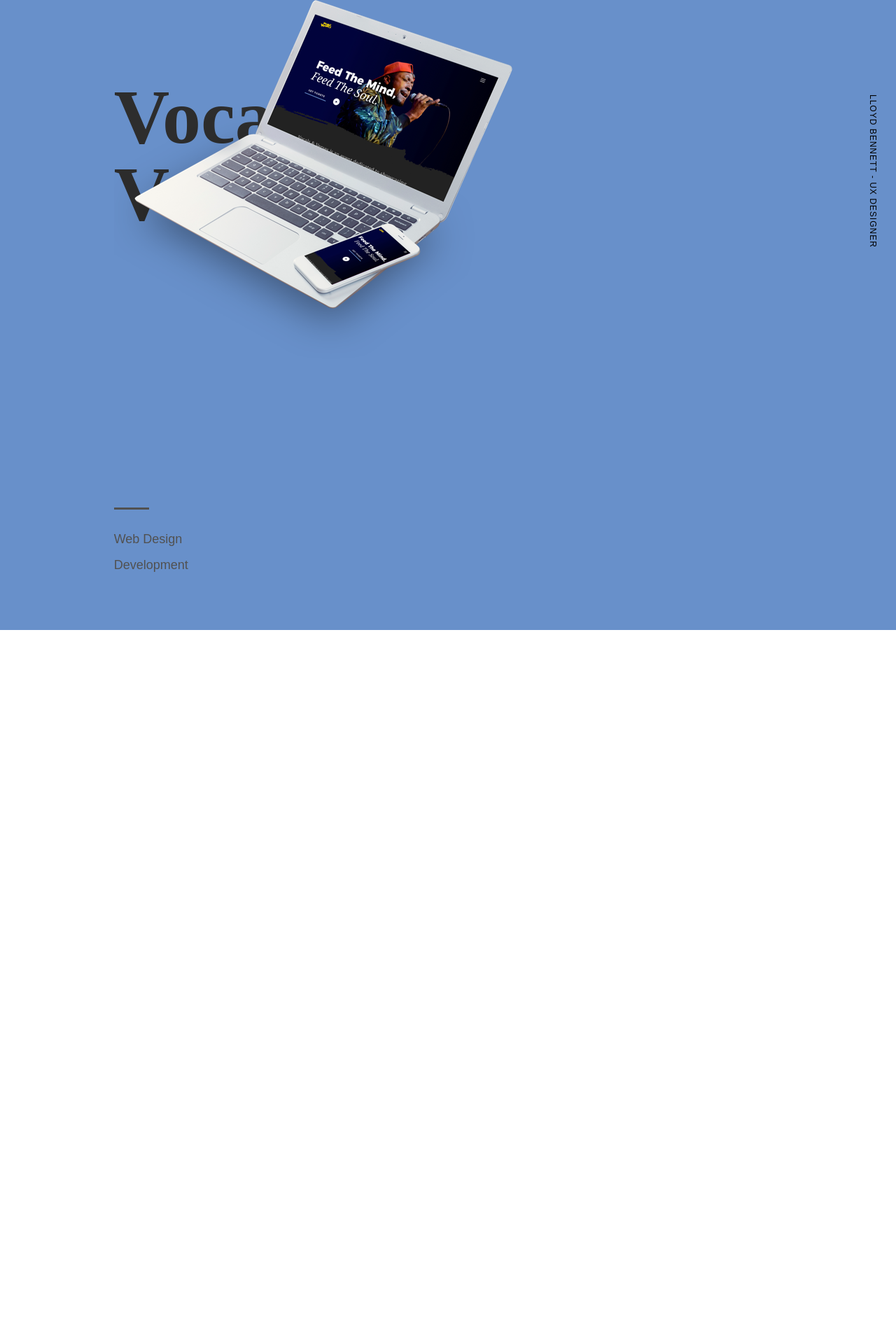
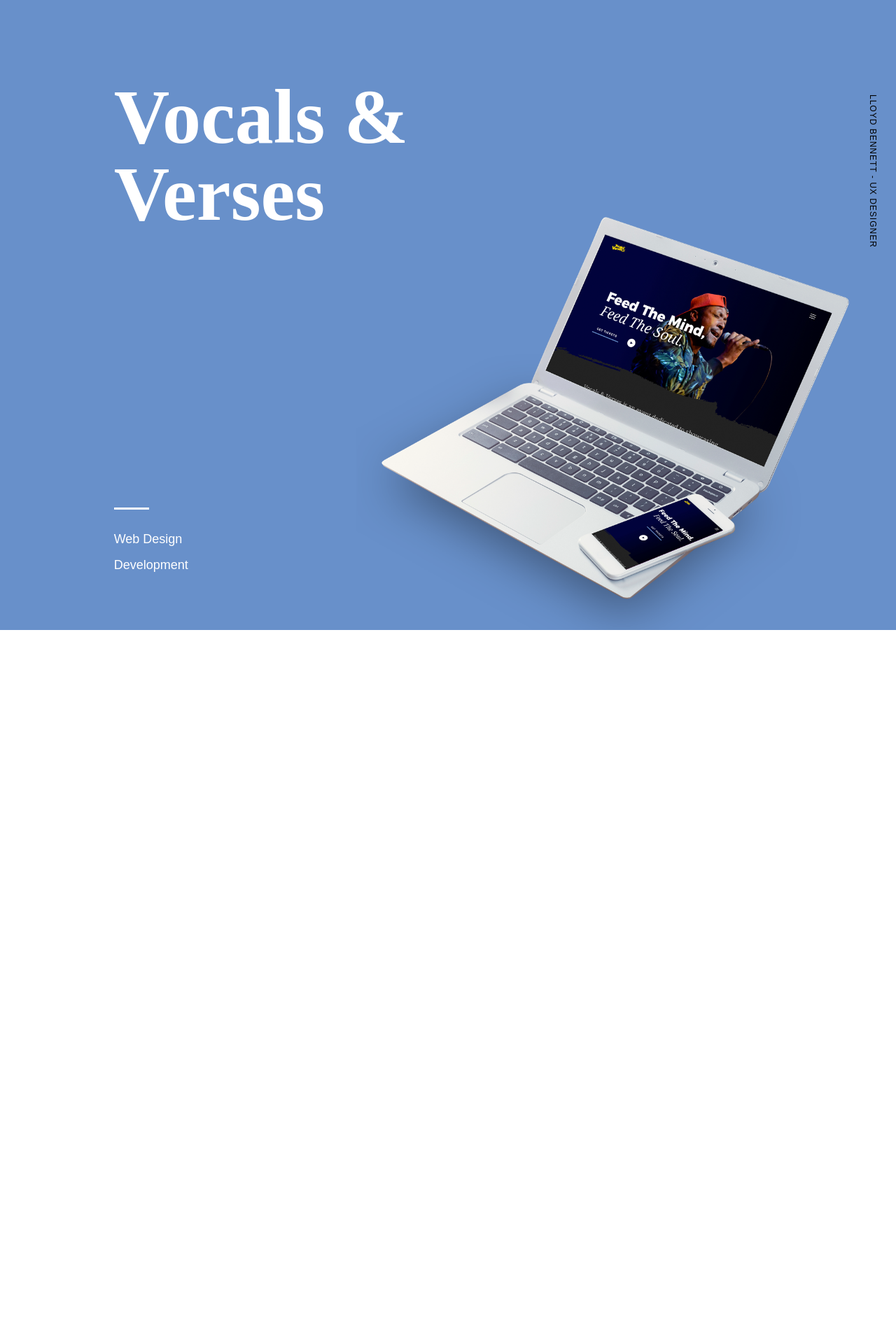
Before and after one commit to LloydBennett/lloydbennett.github.io, a Jekyll site: the page built from _projects/vocalsandverses.html, in a window 1280 px wide. Shown: the top 1920 px of the page at 70% size. Built offline with Jekyll 4.4.1, drawn with Linux system fonts in a browser that asks for light colours; nearby versions of some CDN libraries; some web fonts are replaced.

Commit message:
Made vocals and verses case study mobile responsive

```diff
--- a/_projects/vocalsandverses.html
+++ b/_projects/vocalsandverses.html
@@ -5,6 +5,7 @@
 permalink: :title/
 thumbnail: project-thumb
 colour: 6890CA
+white-text-on-hero: true
 category: ["Web Design", "Development"]
 button-text: "View Website"
 date: 2017-02-06 00:09:00
--- a/_sass/components/_hero.scss
+++ b/_sass/components/_hero.scss
@@ -134,3 +134,43 @@
     width: 60vw;
   }
 }
+
+.hero__image--vocalsandverses {
+  bottom: 5%;
+  width: 105%;
+
+  @include media-query($breakpoint--small) {
+    bottom: 0;
+    width: 120%;
+    max-width: 60rem;
+  }
+
+  @media screen and (min-width: $breakpoint--small)
+  and (max-width: $breakpoint--large - 1) {
+    left: 50%;
+    transform: translateX(-50%);
+  }
+
+  @include media-query($breakpoint--small) {
+    bottom: -5%;
+  }
+
+  @include media-query($breakpoint--medium) {
+    max-width: none;
+    min-width: 60rem;
+    width: 80%;
+  }
+
+  @include media-query($breakpoint--large) {
+    right: -10%;
+  }
+
+  @include media-query($breakpoint--x-large) {
+    width: 55vw;
+  }
+
+  @include media-query($breakpoint--xx-large) {
+    right: 0;
+    width: 50vw;
+  }
+}
```
